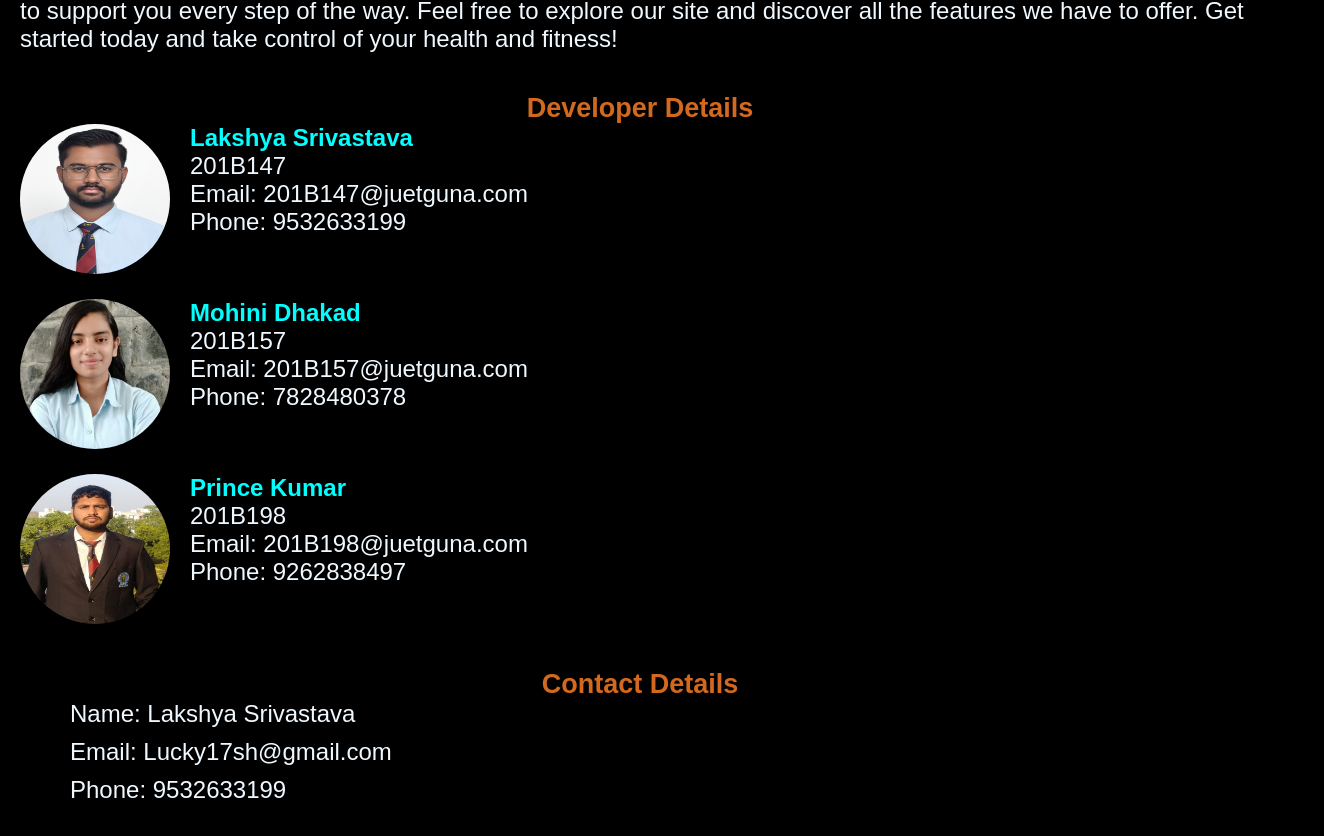
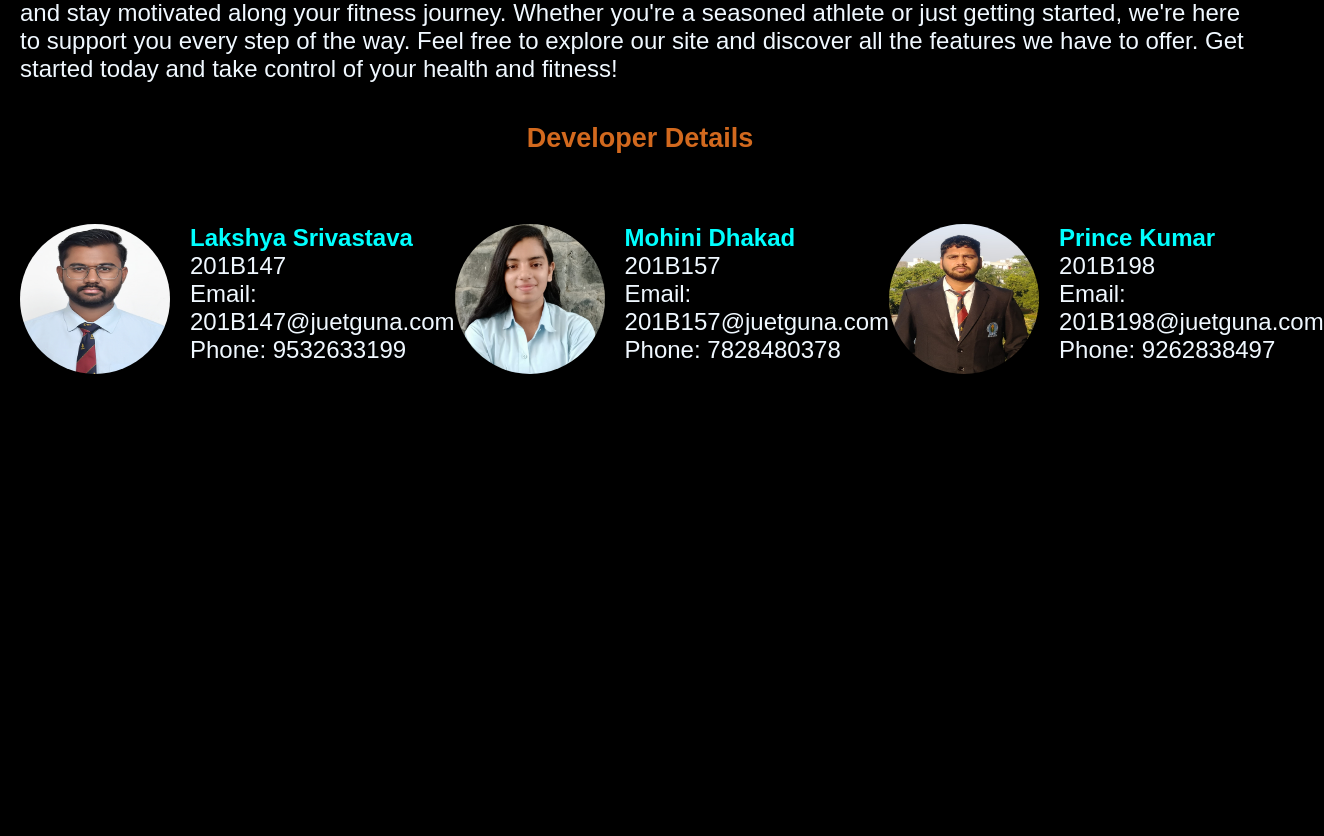
Before and after one commit to Lakshya1711/Fitness-Guide-Frontend, a Next.js app: page /about in a window 1280 px wide. Shown: the part 198-1034 px from the top of the page, 1324 px wide, since content can reach past the window. After the commit the page ends 800 px from the top, so only its background shows below. Built offline with nearby package versions, Linux system fonts and the light colour scheme; no server answers.

Commit message:
Added CSS for about page

```diff
--- a/src/app/about/about.css
+++ b/src/app/about/about.css
@@ -10,6 +10,7 @@
 .container h2 {
   text-align: center;
   color: chocolate;
+  margin-bottom: 30px;
 }
 
 p {
@@ -22,7 +23,12 @@ p {
 
 .developer {
   display: flex;
-  margin-bottom: 20px;
+  margin-top: 40px;
+}
+
+.Details {
+  display: flex;
+  margin-top: 20px;
 }
 
 .developer strong {
@@ -43,13 +49,3 @@ p {
 .developer div:last-child {
   flex: 1;
 }
-
-.Contact {
-  margin-bottom: 50px;
-  color: aliceblue;
-}
-.Contact p {
-  margin-bottom: 10px;
-  margin-left: 50px;
-  color: aliceblue;
-}
--- a/src/app/about/page.tsx
+++ b/src/app/about/page.tsx
@@ -18,6 +18,8 @@ const About = () => {
             </section>
             <section className="section">
                 <h2>Developer Details</h2>
+
+                <div className='Details'>
                     <div className="developer">
                         <div>
                             <img src="/Lakshya.jpg" alt="Developer 1" />
@@ -51,12 +53,7 @@ const About = () => {
                             <p>Phone: 9262838497</p>
                         </div>
                     </div>
-            </section>
-            <section className="Contact">
-                <h2>Contact Details</h2>
-                <p>Name: Lakshya Srivastava</p>
-                <p>Email: Lucky17sh@gmail.com</p>
-                <p>Phone: 9532633199</p>
+                </div>
             </section>
         </div>
     );
```
Lines whose indentation alone changed are shown as unchanged.
